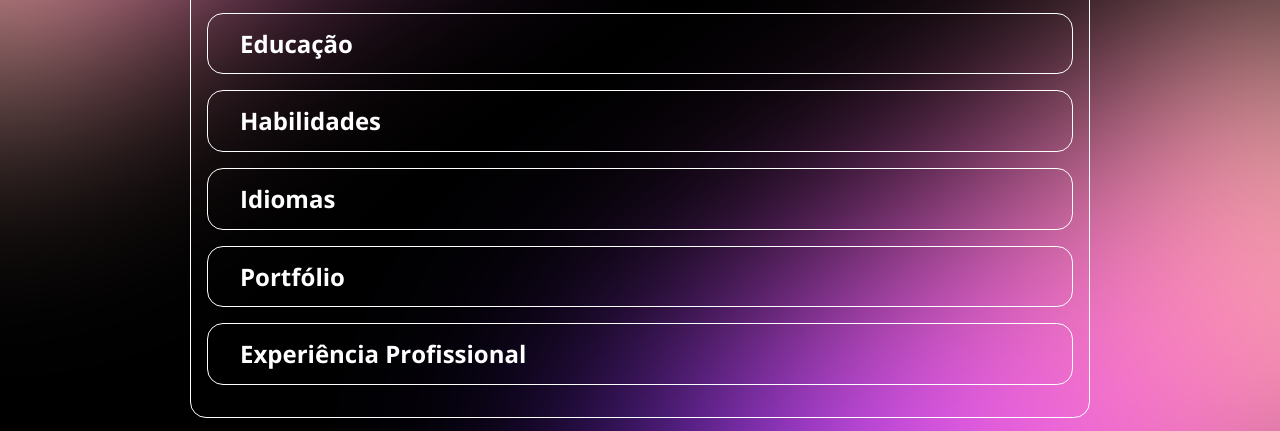
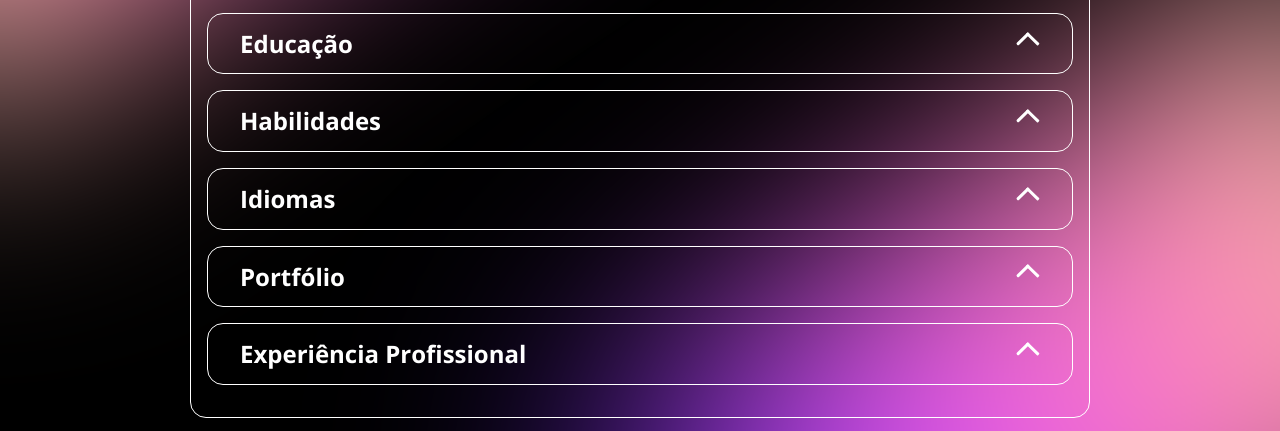
Before and after one commit to gersonfragoso/js-Project-Portfolio, a plain HTML site: page index.html in a window 1280 px wide. Shown: the part 367-798 px from the top of the page. Drawn offline with nearby package versions, Linux system fonts and the light colour scheme; files whose address does not match are found by name.

Commit message:
ajuste no css

```diff
--- a/assets/css/acordeon.css
+++ b/assets/css/acordeon.css
@@ -44,7 +44,7 @@
     height: 1.5rem;
     background-repeat: no-repeat;
     background-size: contain;
-    background-image: url('assets/imgs/icons/arrow-top.svg');
+    background-image: url('../imgs/icons/arrow-top.svg');
     transition: .25s;
 }
 
```
